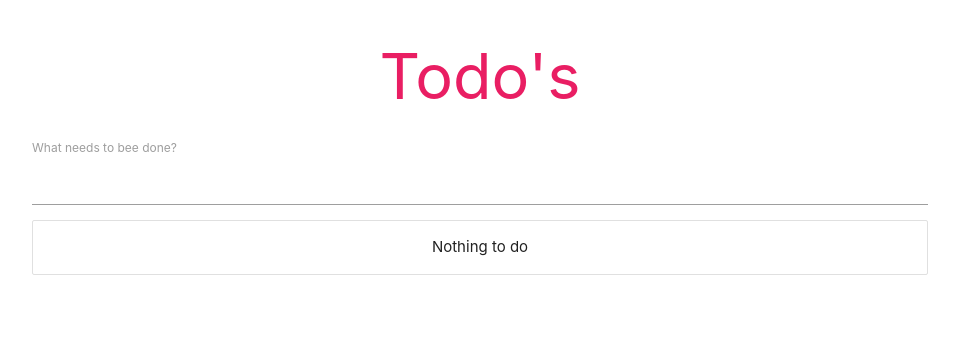
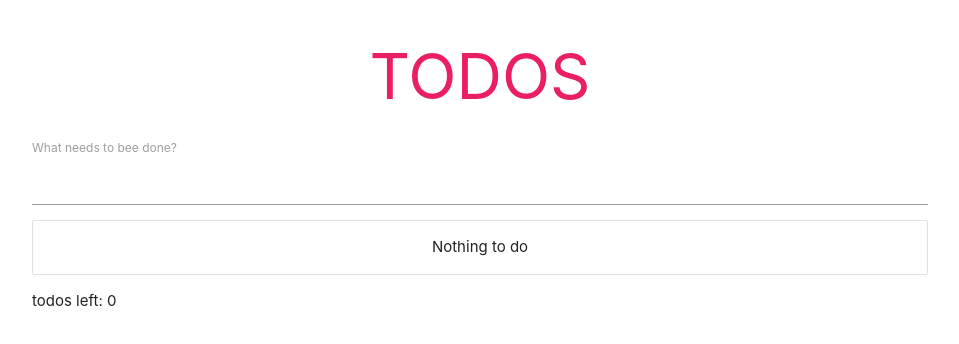
Before and after one commit to AlenaLoik/to-do-app, a React (Create React App) app in the folder to-do-app/: page / in a window 1280 px wide. Shown: the top 344 px of the page, without its empty margins (160-1119 px from the left). Built offline with nearby package versions, Linux system fonts and the light colour scheme.

Commit message:
counter todos added

```diff
--- a/to-do-app/src/App.js
+++ b/to-do-app/src/App.js
@@ -24,9 +24,12 @@ class App extends Component {
   render(){
     return(
       <div className="todo-app container">
-        <h1 className="center pink-text">Todo's</h1>
+        <h1 className="center pink-text">TODOS</h1>
         <AddTodo addTodo={this.addTodo} />
-        <Todos todos={this.state.todos} deleteTodo={this.deleteTodo}/>
+        <Todos
+          todos={this.state.todos}
+          deleteTodo={this.deleteTodo}/>
+        <div className="left-todo">todos left: {this.state.todos.filter(todo => !todo.complete).length}</div>
       </div>
     );
   }
```
